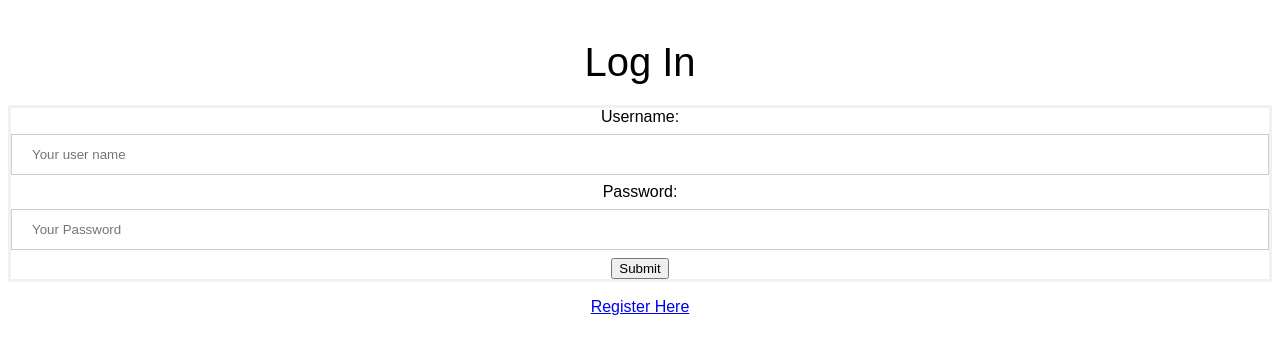
After one commit to HusainMehdi/web-programming, a PHP site: page /login.php in a window 1280 px wide. The commit adds this page. Shown: the top 354 px of the page. Run offline with PHP 8.4, Linux system fonts and the light colour scheme.

Commit message:
Staring again
I have started to build the login system again.

```diff
--- a/db.php
+++ b/db.php
@@ -1,9 +1,8 @@
 <?php
 //Global database connection file
-$conn = mysqli_connect('localhost', 'root', '123456', 'grid');
+$db_connect = mysqli_connect('localhost', 'root', '123456', 'grid');
 
-if (mysqli_connect_errno())
-  {
+if (mysqli_connect_errno()){
   echo "Failed to connect to Database: " . mysqli_connect_error();
   }
 
--- /dev/null
+++ b/init.php
@@ -0,0 +1,5 @@
+<?php
+    require('db.php');
+    session_start();
+
+?>
--- /dev/null
+++ b/login.php
@@ -0,0 +1,56 @@
+<!DOCTYPE html>
+<html>
+  <head>
+    <title>Login to the Game></title>
+    <meta charset="utf-8">
+    <link rel="stylesheet" href="style.css" />
+  </head>
+  <body>
+
+    <?php
+
+        require_once('init.php');
+        $user_name = '';
+        $password = '';
+
+        if(isset($_POST['user_name'])) {
+            $user_name = $_REQUEST['user_name'];
+            $user_name = mysqli_real_escape_string($db_connect,$user_name);
+            $password = $_REQUEST['password'];
+            $password = mysqli_real_escape_string($db_connect,$password);
+
+            $query = "SELECT * FROM 'users' WHERE user_name='$user_name' and password='$password'";
+
+            $result = mysqli_query($db_connect,$query) or die(mysql_error());
+            if(mysqli_num_rows($result) == 1){
+                $session['user_name'] = $user_name;
+                redirect_to('index.html');
+            } else{
+                echo "<div class='failed'>
+                <h3> Failed to log in. Username or password is incorrect</h3>
+                <br/>
+                <a href='login.php'>Try again</a>
+                </div>";
+            }
+        }else{
+            ?>
+
+            <div id='login'>
+                <h1>Log In</h1>
+
+                <form action="login.php" method="post">
+                    Username:
+                    <br/>
+                    <input type="text" name="user_name" placeholder="Your user name" />
+                    Password:
+                    <br/>
+                    <input type="text" name="password" placeholder="Your Password" />
+                    <br/>
+                    <input type="submit" name="submit" value="Submit" />
+                    </form>
+                    <p><a href="register.php">Register Here</a></p>
+                </div>
+            <?php } ?>
+
+     </body>
+</html>
--- a/login/auth.php
+++ b/login/auth.php
@@ -1,3 +1,6 @@
 <?php
-require('starter.php')
+    session_start();
+    if(!isset($_SESSION["user_name"])){
+        header("Location: login.php");
+    exit(); }
 ?>
--- a/login/login.php
+++ /dev/null
@@ -1,3 +0,0 @@
-<?php
-require('starter.php')
-?>
--- a/login/logout.php
+++ b/login/logout.php
@@ -1,3 +1,6 @@
 <?php
-require('starter.php')
+    session_start();
+    if(session_destroy()){
+        header("Location: index.html");
+    }
 ?>
```
Also changed, not shown: login/starter.php (deleted, +0 -11 lines), userAcc.sql (+7 -4 lines).
